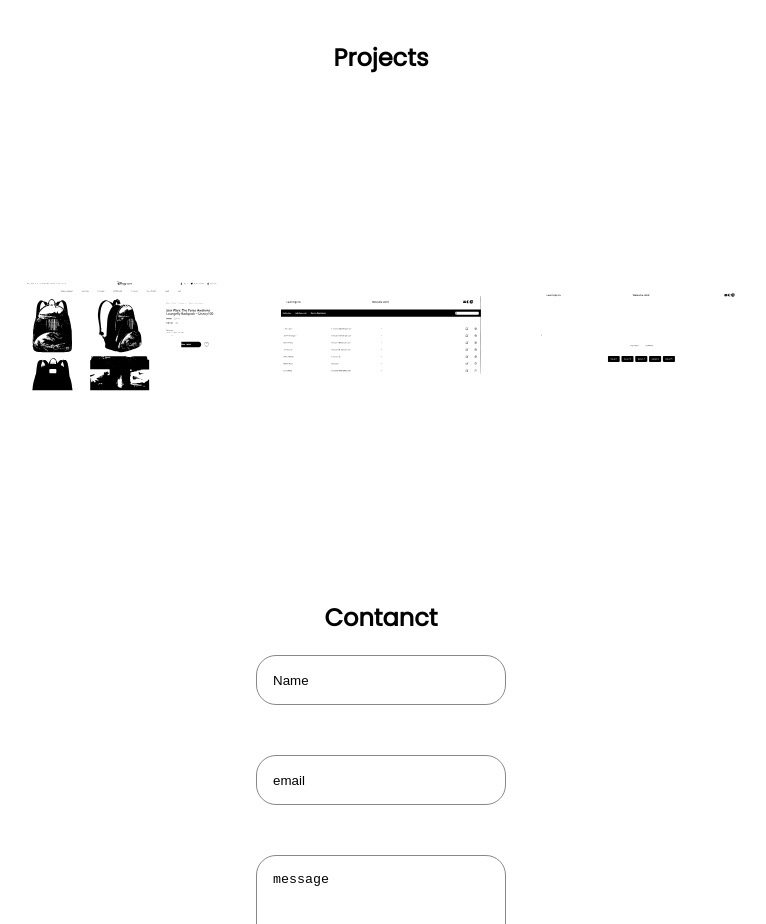
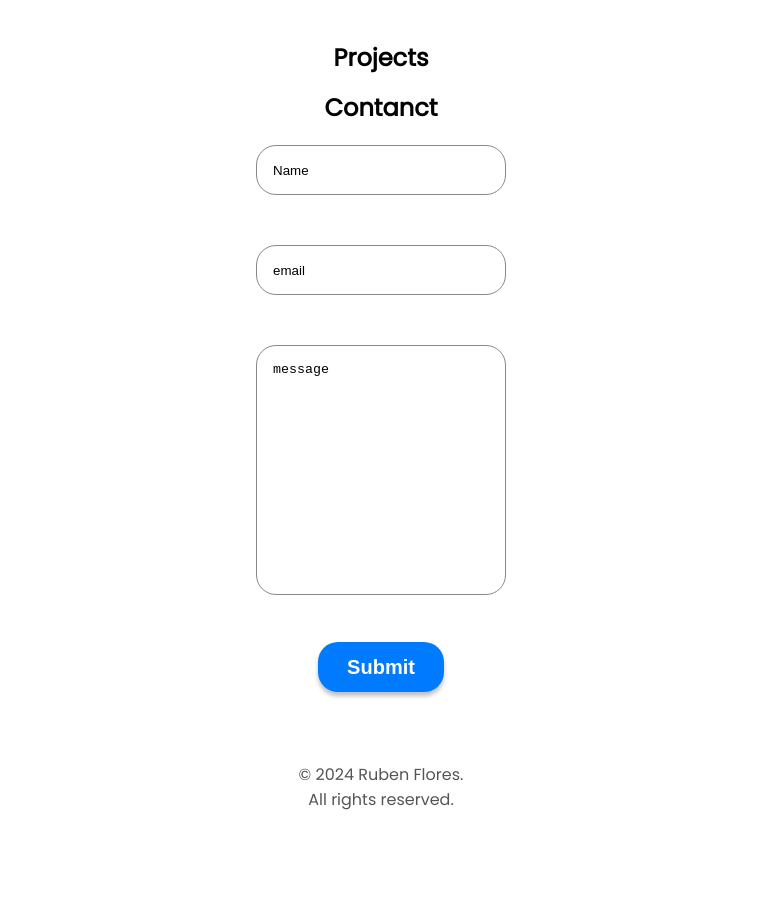
Before and after one commit to ObiFlo1/Portfolio, a React (Create React App) app: page / in a window 1280 px wide. Shown: the part 920-1844 px from the top of the page, without its empty margins (259-1025 px from the left). After the commit the page ends 1802 px from the top, so only its background shows below. Built offline with nearby package versions, Linux system fonts and the light colour scheme.

Commit message:
aligned sections

```diff
--- a/src/components /LandingPage/LandingPage.css
+++ b/src/components /LandingPage/LandingPage.css
@@ -83,8 +83,6 @@
     justify-content: center;
     align-items: center;
     text-align: center;
-    margin: 0 auto;
-    padding: 20px;
   }
   .hero-shot {
     display: flex;
@@ -92,22 +90,17 @@
     align-items: center;
     text-align: center;
     justify-content: center;
-    width: 100%;
-    max-width: 400px;
-    height: auto;
-    margin-top: 20em;
-    height: 390px;
-    width: 100%;
-    border-radius: 100%;
+    height: 300px;
+    width: 300px;
     object-fit: cover;
     object-position: center top;
+    margin-bottom: 0;
   }
   .text-container {
     display: flex;
     flex-direction: column;
     align-items: center;
     text-align: center;
-    margin-top: 20px;
   }
   .stack-text {
     display: flex;
@@ -115,7 +108,6 @@
     align-items: center;
     text-align: center;
     font-size: 20px;
-    margin: 10px 0px;
   }
   .social-links {
     margin: 10px 0px;
--- a/src/components /Projects /Projects.css
+++ b/src/components /Projects /Projects.css
@@ -7,11 +7,29 @@
 
 .img-container {
   display: flex;
-  gap: 50px;
   margin: 50px;
 }
+.img {
+  height: 200px;
+  width: 200px;
+}
 
-img {
-  width: 200px;
-  height: 400px;
+@media (max-width: 392px) {
+  .projects-container {
+    display: flex;
+    flex-direction: column;
+    justify-content: center;
+    align-items: center;
+  }
+
+  .img-container {
+    display: flex;
+    flex-direction: column;
+    justify-content: center;
+    align-items: center;
+  }
+  .img {
+    height: 200px;
+    width: 200px;
+  }
 }
--- a/src/components /Projects /Projects.jsx
+++ b/src/components /Projects /Projects.jsx
@@ -5,11 +5,11 @@ function Projects() {
     <section>
       <div className="projects-container">
         <h1>Projects</h1>
-        <div className="img-container">
-          <img src="svg1.svg" alt="project images" />
-          <img src="svg2.svg" alt="project images" />
-          <img src="svg3.svg" alt="project images" />
-        </div>
+        {/* <div className="img-container">
+          <img src="svg1.svg" alt="project images" className="img" />
+          <img src="svg2.svg" alt="project images" className="img" />
+          <img src="svg3.svg" alt="project images" className="img" />
+        </div> */}
       </div>
     </section>
   );
```
